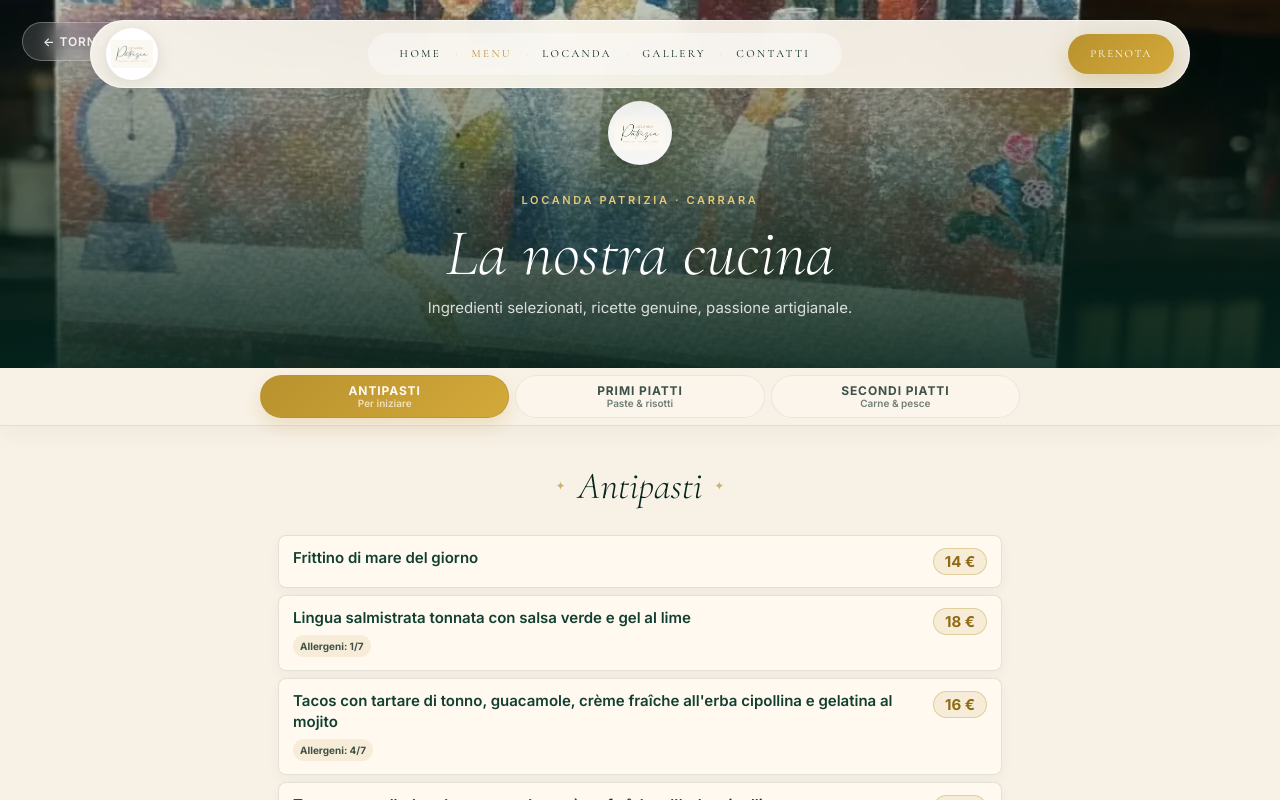
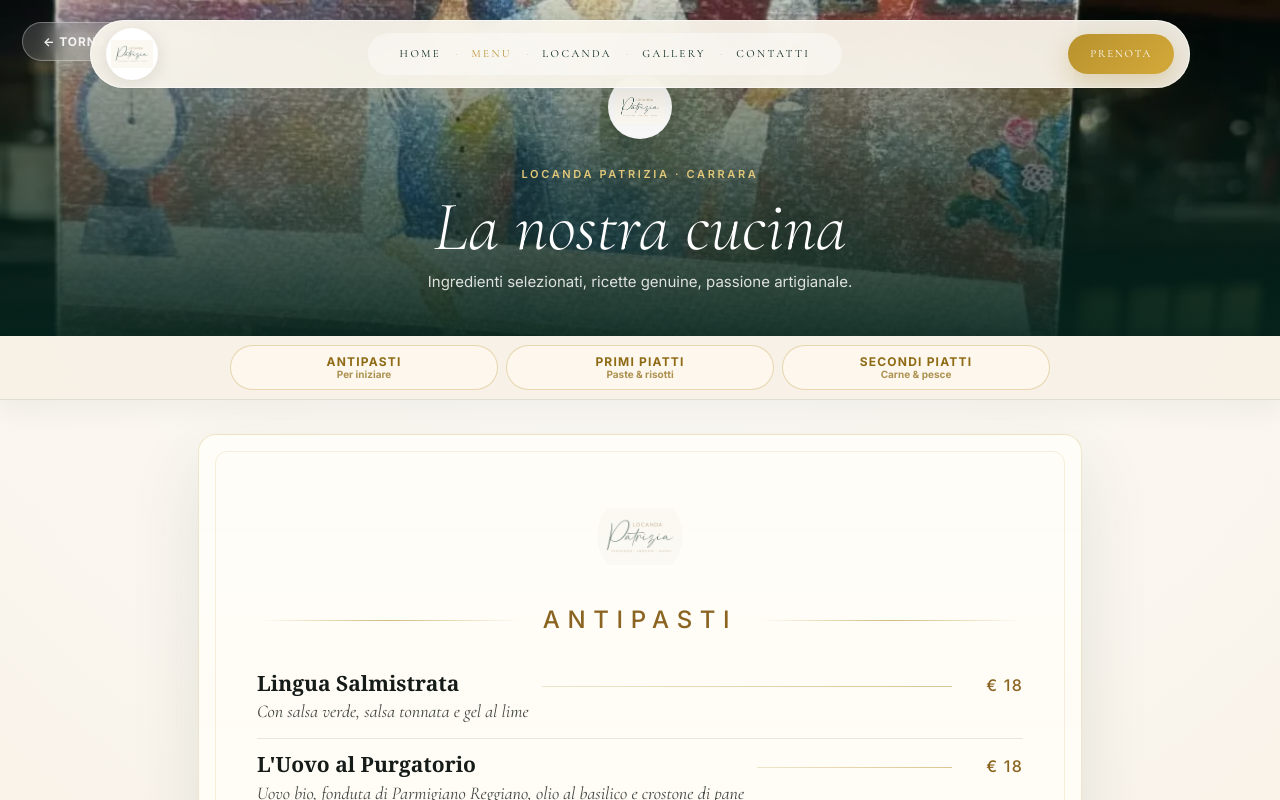
Before and after one commit to Josemusettii/locanda-patrizia, a React (Vite) app: page / in a window 1280 px wide. Both pictures are taken after a click on the button "SFOGLIA IL MENU COMPLETO". Shown: the top 800 px of the page. Built offline with nearby package versions, Linux system fonts and the light colour scheme.

Commit message:
Refresh menu and gallery

```diff
--- a/src/App.css
+++ b/src/App.css
@@ -132,43 +132,52 @@ address { font-style: normal; }
 .footer-bottom-link:hover { color: #e2c878; }
 
 /* MENU PAGE */
-.menu-page { min-height: 100vh; background: #f8f1e6; }
-.menu-hero { position: relative; height: 46svh; min-height: 320px; overflow: hidden; }
+.menu-page { min-height: 100vh; background: radial-gradient(circle at 50% 0%, rgba(255,255,255,.86), rgba(248,241,230,.96) 46%, #f3eadb 100%); }
+.menu-hero { position: relative; height: 42svh; min-height: 300px; overflow: hidden; }
 .menu-hero-img { position: absolute; inset: 0; width: 100%; height: 100%; object-fit: cover; }
-.menu-hero-shade { position: absolute; inset: 0; background: linear-gradient(0deg, rgba(5,37,29,.9) 0%, rgba(5,37,29,.5) 54%, rgba(5,37,29,.22) 100%); }
-.menu-hero-content { position: absolute; inset: 0; z-index: 2; display: flex; flex-direction: column; align-items: center; justify-content: flex-end; padding-bottom: 48px; text-align: center; color: white; }
-.back-btn { position: absolute; top: 22px; left: 22px; background: rgba(255,255,255,.12); border: 1px solid rgba(255,255,255,.28); color: rgba(255,255,255,.9); border-radius: 999px; padding: 9px 20px; font-family: var(--menu-font); font-size: 12px; font-weight: 600; letter-spacing: .08em; text-transform: uppercase; cursor: pointer; backdrop-filter: blur(10px); transition: background .2s; }
-.back-btn:hover { background: rgba(255,255,255,.22); }
-.menu-hero-logo { width: 64px; height: 64px; border-radius: 50%; background: rgba(255,255,255,.94); display: flex; align-items: center; justify-content: center; margin-bottom: 16px; box-shadow: 0 6px 28px rgba(0,0,0,.2); }
+.menu-hero-shade { position: absolute; inset: 0; background: linear-gradient(0deg, rgba(5,37,29,.92) 0%, rgba(5,37,29,.54) 56%, rgba(5,37,29,.18) 100%); }
+.menu-hero-content { position: absolute; inset: 0; z-index: 2; display: flex; flex-direction: column; align-items: center; justify-content: flex-end; padding: 0 22px 42px; text-align: center; color: white; }
+.back-btn { position: absolute; top: 22px; left: 22px; background: rgba(255,255,255,.14); border: 1px solid rgba(255,255,255,.3); color: rgba(255,255,255,.92); border-radius: 999px; padding: 9px 20px; font-family: var(--menu-font); font-size: 12px; font-weight: 650; letter-spacing: .08em; text-transform: uppercase; cursor: pointer; backdrop-filter: blur(10px); transition: background .2s, transform .2s; }
+.back-btn:hover { background: rgba(255,255,255,.23); transform: translateY(-1px); }
+.menu-hero-logo { width: 64px; height: 64px; border-radius: 50%; background: rgba(255,255,255,.95); display: flex; align-items: center; justify-content: center; margin-bottom: 16px; box-shadow: 0 6px 28px rgba(0,0,0,.2); }
 .menu-hero-logo img { width: 50px; height: 50px; object-fit: contain; }
 .menu-hero-eyebrow { font-family: var(--menu-font); font-size: 11px; letter-spacing: .24em; text-transform: uppercase; color: #e2c878; margin-bottom: 10px; font-weight: 600; }
-.menu-hero-title { font-family: 'Cormorant Garamond', serif; font-size: clamp(38px, 6vw, 66px); font-style: italic; font-weight: 300; color: white; margin: 0 0 10px; line-height: 1; }
-.menu-hero-subtitle { font-family: var(--menu-font); font-size: 15px; font-weight: 400; color: rgba(255,255,255,.82); margin: 0; }
-.menu-tabs-wrap { position: sticky; top: 0; z-index: 10; background: rgba(248,241,230,.97); backdrop-filter: blur(16px); border-bottom: 1px solid rgba(15,63,49,.1); padding: 0 18px; box-shadow: 0 8px 24px rgba(15,63,49,.045); }
-.menu-tabs { max-width: 760px; margin: 0 auto; display: flex; gap: 6px; padding: 7px 0; }
-.menu-tab { flex: 1; background: rgba(255,250,240,.52); border: 1px solid rgba(15,63,49,.08); border-radius: 999px; padding: 8px 10px; cursor: pointer; display: flex; flex-direction: column; align-items: center; gap: 1px; transition: background .25s, border-color .25s, color .25s, box-shadow .25s; color: var(--muted); font-family: var(--menu-font); }
-.menu-tab.active, .menu-tab[aria-selected="true"] { background: linear-gradient(135deg, var(--gold), var(--gold-light)); border-color: rgba(184,146,46,.62); color: #fffaf0; box-shadow: 0 8px 18px rgba(184,146,46,.2); }
-.tab-label { font-size: 12px; font-weight: 700; letter-spacing: .075em; text-transform: uppercase; line-height: 1.1; }
-.tab-sub { font-size: 10px; font-weight: 600; opacity: .72; line-height: 1.1; }
-.menu-body { max-width: 760px; margin: 0 auto; padding: 30px 18px 76px; }
-.menu-section-title { display: flex; align-items: center; justify-content: center; gap: 12px; margin-bottom: 18px; }
-.menu-section-title h2 { font-family: 'Cormorant Garamond', serif; font-size: clamp(28px, 3.4vw, 38px); font-style: italic; font-weight: 300; color: var(--deep); margin: 0; white-space: nowrap; }
+.menu-hero-title { font-family: 'Cormorant Garamond', serif; font-size: clamp(42px, 6vw, 70px); font-style: italic; font-weight: 300; color: white; margin: 0 0 10px; line-height: .95; }
+.menu-hero-subtitle { font-family: var(--menu-font); font-size: 15px; font-weight: 400; color: rgba(255,255,255,.84); margin: 0; }
+.menu-tabs-wrap { position: sticky; top: 0; z-index: 10; background: rgba(248,241,230,.94); backdrop-filter: blur(18px); border-bottom: 1px solid rgba(15,63,49,.1); padding: 0 18px; box-shadow: 0 10px 24px rgba(15,63,49,.05); }
+.menu-tabs { max-width: 820px; margin: 0 auto; display: flex; gap: 8px; padding: 9px 0; }
+.menu-tab { flex: 1; background: rgba(255,250,240,.62); border: 1px solid rgba(184,146,46,.32); border-radius: 999px; padding: 9px 12px; cursor: pointer; display: flex; flex-direction: column; align-items: center; gap: 1px; transition: background .25s, border-color .25s, color .25s, box-shadow .25s, transform .25s; color: #8f6b16; font-family: var(--menu-font); }
+.menu-tab:hover { background: var(--gold); border-color: var(--gold); color: #fffaf0; box-shadow: 0 8px 18px rgba(184,146,46,.2); transform: translateY(-1px); }
+.tab-label { font-size: 12px; font-weight: 800; letter-spacing: .1em; text-transform: uppercase; line-height: 1.1; }
+.tab-sub { font-size: 10px; font-weight: 650; opacity: .72; line-height: 1.1; }
+.menu-body { max-width: 920px; margin: 0 auto; padding: 34px 18px 76px; }
+.menu-paper { position: relative; overflow: hidden; padding: clamp(28px, 5vw, 58px); border: 1px solid rgba(184,146,46,.22); border-radius: 18px; background: linear-gradient(180deg, rgba(255,253,247,.96), rgba(255,249,238,.92)); box-shadow: 0 24px 70px rgba(15,63,49,.1); }
+.menu-paper::before { content: ""; position: absolute; inset: 16px; border: 1px solid rgba(184,146,46,.14); border-radius: 12px; pointer-events: none; }
+.menu-paper-mark { display: flex; justify-content: center; margin-bottom: 22px; opacity: .78; }
+.menu-paper-mark img { width: 86px; height: 86px; object-fit: contain; border-radius: 50%; }
+.menu-course { position: relative; scroll-margin-top: 76px; }
+.menu-course + .menu-course { margin-top: 44px; }
+.menu-section-title { display: grid; grid-template-columns: minmax(44px, 1fr) auto minmax(44px, 1fr); align-items: center; gap: 22px; margin-bottom: 18px; }
+.menu-section-title span { height: 1px; background: linear-gradient(90deg, transparent, rgba(184,146,46,.62), transparent); }
+.menu-section-title h2 { font-family: var(--menu-font); font-size: clamp(17px, 2.2vw, 24px); font-weight: 500; color: #8a6420; margin: 0; white-space: nowrap; letter-spacing: .32em; text-transform: uppercase; }
 .menu-ornament { color: var(--gold); font-size: 12px; opacity: .65; flex-shrink: 0; }
 .menu-ornament.small { font-size: 9px; }
 @keyframes itemFadeIn { from { opacity: 0; transform: translateY(6px); } to { opacity: 1; transform: none; } }
-.menu-items-list { display: flex; flex-direction: column; gap: 7px; }
-.menu-item { display: grid; grid-template-columns: minmax(0, 1fr) auto; align-items: start; gap: 14px; padding: 12px 14px; border: 1px solid rgba(15,63,49,.12); border-radius: 8px; background: rgba(255,250,240,.92); box-shadow: 0 5px 14px rgba(15,63,49,.04); animation: itemFadeIn .4s ease both; }
+.menu-items-list { display: flex; flex-direction: column; gap: 0; }
+.menu-item { display: grid; grid-template-columns: minmax(0, auto) 1fr auto; align-items: baseline; gap: 13px; padding: 13px 0 15px; border-bottom: 1px solid rgba(15,63,49,.11); animation: itemFadeIn .4s ease both; }
+.menu-item:last-child { border-bottom: 0; }
 .menu-item-info { min-width: 0; }
-.menu-item-name { margin: 0; font-family: var(--menu-font); font-size: 15px; font-weight: 560; color: #123f32; line-height: 1.38; letter-spacing: 0; }
+.menu-item-name { margin: 0; font-family: Georgia, 'Times New Roman', serif; font-size: clamp(17px, 2vw, 21px); font-weight: 700; color: #151b18; line-height: 1.18; letter-spacing: 0; }
+.menu-item-desc { margin: 5px 0 0; max-width: 620px; font-family: 'Cormorant Garamond', serif; font-size: clamp(15px, 1.8vw, 18px); font-style: italic; font-weight: 500; color: rgba(21,27,24,.82); line-height: 1.28; letter-spacing: 0; }
 .menu-item-tag { display: inline-block; margin-top: 6px; padding: 3px 7px; border-radius: 999px; background: rgba(184,146,46,.12); font-family: var(--menu-font); font-size: 10px; font-style: normal; font-weight: 700; color: var(--muted); }
-.menu-item-separator { display: none; }
-.menu-item-price { align-self: start; min-width: 54px; display: inline-flex; justify-content: center; padding: 5px 9px; border-radius: 999px; background: rgba(184,146,46,.13); border: 1px solid rgba(184,146,46,.34); font-family: var(--menu-font); font-size: 15px; font-weight: 800; color: #8f6b16; text-align: center; white-space: nowrap; line-height: 1; }
+.menu-item-separator { min-width: 36px; height: 1px; background: linear-gradient(90deg, rgba(184,146,46,.22), rgba(184,146,46,.5)); transform: translateY(-4px); }
+.menu-item-price { min-width: 58px; font-family: var(--menu-font); font-size: 16px; font-weight: 500; color: #8a6420; text-align: right; white-space: nowrap; line-height: 1; letter-spacing: .08em; }
 .menu-page-footer { margin-top: 44px; text-align: center; }
 .menu-note { font-family: var(--menu-font); font-size: 13px; font-style: normal; color: var(--muted); line-height: 1.75; margin-bottom: 24px; }
 .menu-footer-divider { margin: 20px 0; display: flex; align-items: center; justify-content: center; gap: 16px; }
 .menu-footer-divider::before, .menu-footer-divider::after { content: ""; flex: 1; height: 1px; max-width: 70px; background: rgba(184,146,46,.3); }
-.menu-reserve-btn { display: inline-block; background: linear-gradient(135deg, var(--green), #0b4635); color: #fff; border: none; border-radius: 999px; padding: 15px 46px; font-family: var(--menu-font); font-size: 13px; font-weight: 700; letter-spacing: .12em; text-transform: uppercase; cursor: pointer; box-shadow: 0 10px 32px rgba(6,40,31,.22); transition: transform .3s, box-shadow .3s; }
-.menu-reserve-btn:hover { transform: translateY(-2px); box-shadow: 0 16px 44px rgba(6,40,31,.3); }
+.menu-reserve-btn { display: inline-block; background: var(--gold); color: #fff; border: none; border-radius: 999px; padding: 15px 46px; font-family: var(--menu-font); font-size: 13px; font-weight: 700; letter-spacing: .12em; text-transform: uppercase; cursor: pointer; box-shadow: 0 10px 32px rgba(184,146,46,.22); transition: transform .3s, box-shadow .3s, background .3s; }
+.menu-reserve-btn:hover { transform: translateY(-2px); background: #ad8627; box-shadow: 0 16px 44px rgba(184,146,46,.3); }
 
 /* BOOKING MODAL */
 @keyframes bkSlideUp { from { opacity: 0; transform: translateY(28px) scale(.98); } to { opacity: 1; transform: none; } }
@@ -309,12 +318,20 @@ address { font-style: normal; }
   .tab-label { font-size: 10px; letter-spacing: .045em; }
   .tab-sub { display: none; }
   .menu-body { padding: 22px 10px 84px; }
-  .menu-section-title { margin-bottom: 14px; }
-  .menu-section-title h2 { font-size: 26px; }
-  .menu-items-list { gap: 7px; }
-  .menu-item { grid-template-columns: minmax(0, 1fr) auto; gap: 10px; padding: 11px 10px 11px 12px; }
-  .menu-item-name { font-size: 13.5px; line-height: 1.38; }
-  .menu-item-price { min-width: 48px; padding: 5px 8px; font-size: 13.5px; }
+  .menu-paper { padding: 24px 16px; border-radius: 14px; }
+  .menu-paper::before { inset: 9px; border-radius: 10px; }
+  .menu-paper-mark { margin-bottom: 14px; }
+  .menu-paper-mark img { width: 64px; height: 64px; }
+  .menu-course { scroll-margin-top: 62px; }
+  .menu-course + .menu-course { margin-top: 34px; }
+  .menu-section-title { grid-template-columns: minmax(24px, 1fr) auto minmax(24px, 1fr); gap: 12px; margin-bottom: 10px; }
+  .menu-section-title h2 { font-size: 14px; letter-spacing: .18em; }
+  .menu-items-list { gap: 0; }
+  .menu-item { grid-template-columns: minmax(0, 1fr) auto; gap: 12px; padding: 13px 0 14px; }
+  .menu-item-name { font-size: 16px; line-height: 1.2; }
+  .menu-item-desc { margin-top: 4px; font-size: 15px; line-height: 1.25; }
+  .menu-item-separator { display: none; }
+  .menu-item-price { min-width: 42px; font-size: 14px; letter-spacing: .04em; }
   .menu-page-footer { margin-top: 32px; }
   .menu-note { font-size: 11px; }
   .menu-reserve-btn { width: 100%; padding: 14px 22px; font-size: 12px; }
--- a/src/App.tsx
+++ b/src/App.tsx
@@ -85,6 +85,7 @@ const gallery: Photo[] = [
   { title: "La sala",     alt: "La sala da pranzo della Locanda Patrizia con tavoli apparecchiati e statue di marmo di Carrara",           img: publicImg("gallery-statua.jpg"), fallback: esternoCarrara,  pos: "50% 50%" },
   { title: "Carrara",     alt: "Il centro storico di Carrara con arte di strada — dove si trova la Locanda Patrizia ristorante",           img: esternoCarrara,                                             pos: "50% 50%" },
   { title: "I dettagli",  alt: "Dettagli del bancone della Locanda Patrizia: bottiglie di vino, sculture e fiori secchi",                 img: publicImg("gallery-tavolo.jpg"),                            pos: "50% 50%" },
+  { title: "La chicca",   alt: "Le caramelle di benvenuto della Locanda Patrizia con quadri e dettagli di sala",                         img: publicImg("gallery-chicca.jpg"),                            pos: "50% 56%" },
   { title: "Il menu",     alt: "La copertina illustrata del menu della Locanda Patrizia, ristorante a Carrara in Piazza delle Erbe, 1",        img: menuCover,                                                  pos: "50% 50%" },
 ];
 
--- a/src/MenuPage.tsx
+++ b/src/MenuPage.tsx
@@ -1,44 +1,52 @@
-import { useState } from "react";
 import logo from "./assets/logo.webp";
 import menuCover from "./assets/menu-cover.webp";
 
-const menuData = {
+type MenuKey = "antipasti" | "primi" | "secondi";
+type MenuItem = {
+  name: string;
+  description: string;
+  price: number;
+  tag?: string;
+};
+
+const menuData: Record<MenuKey, MenuItem[]> = {
   antipasti: [
-    { name: "Frittino di mare del giorno", price: 14 },
-    { name: "Lingua salmistrata tonnata con salsa verde e gel al lime", price: 18, tag: "1/7" },
-    { name: "Tacos con tartare di tonno, guacamole, crème fraîche all'erba cipollina e gelatina al mojito", price: 16, tag: "4/7" },
-    { name: "Tacos con pulled pork, guacamole e crème fraîche all'erba cipollina", price: 16 },
-    { name: "Battuta al coltello di chianina e i suoi condimenti", price: 16 },
-    { name: "Il nostro uovo al purgatorio, fonduta di parmigiano, olio al basilico e pane croccante", price: 12 },
-    { name: "Riso cacio e pepe al salto con tartar di gambero, gel al mango, avocado e la nostra teriaki", price: 16 },
+    { name: "Lingua Salmistrata", description: "Con salsa verde, salsa tonnata e gel al lime", price: 18 },
+    { name: "L'Uovo al Purgatorio", description: "Uovo bio, fonduta di Parmigiano Reggiano, olio al basilico e crostone di pane", price: 18 },
+    { name: "Tacos Fusion", description: "Pulled pork artigianale, guacamole e crème fraîche all'erba cipollina", price: 16 },
+    { name: "Tacos Summer", description: "Tartare di tonno, guacamole, crème fraîche all'erba cipollina e gel al mojito", price: 16 },
+    { name: "La Chianina", description: "Battuta al coltello di pura Chianina e i suoi condimenti classici", price: 16 },
+    { name: "Il Fresco", description: "Frittino di mare del giorno secondo mercato", price: 14 },
+    { name: "Riso al Salto", description: "Riso cacio e pepe croccante, tartare di gambero blu, gel al mango e teriyaki", price: 17 },
   ],
   primi: [
-    { name: "Cappellacci al ricordo di baccalà marinato", price: 19 },
-    { name: "Lasagnette verdi al ragù", price: 13 },
-    { name: "Ravioli del plin ripieni di gamberi e lardo di Collonata su crema di asparagi", price: 20 },
-    { name: "Bottoni ripieni di quaglia, il suo fondo è crema di provola affumicata", price: 18 },
-    { name: "Spaghetti monograno Felicetti «Il Capelli» alle arselle sgusciate", price: 25 },
-    { name: "Pappardelle al ragù di cinghiale", price: 17 },
+    { name: "Ricordo di Baccalà", description: "Cappellacci fatti a mano con ripieno di baccalà marinato", price: 19 },
+    { name: "Bottoni alla Quaglia", description: "Ripieni di quaglia su crema di provola affumicata e il suo fondo", price: 18 },
+    { name: "La Tradizione", description: "Lasagnette verdi \"stordellata\" con il tipico ripieno dei tordelli alla carrarese", price: 15 },
+    { name: "Cacciagione", description: "Pappardelle al cervo", price: 18 },
+    { name: "Mare e Terra", description: "Ravioli del plin ai gamberi e lardo di Colonnata su crema di asparagi", price: 20 },
+    { name: "Lo Spaghetto", description: "Monograno Felicetti, vongole veraci sgusciate, zest di limone e bottarga", price: 25 },
   ],
   secondi: [
-    { name: "Il nostro pollo alla birra ripieno di verdure, salsiccia e formaggio con patate duchesse", price: 17 },
-    { name: "Costolette di agnello panate alle erbette di montagna con patate e il suo fondo", price: 25 },
-    { name: "Filetto di maialino CBT in crosta di semi di zucca, il suo fondo e pioppini saltati", price: 17 },
-    { name: "Il piccioncino col suo fondo, radicchio e crema di carote", price: 25 },
-    { name: "Vaporata di calamari e gamberi con verdure marinate", price: 20 },
-    { name: "Polpo in doppia cottura su purea di patate al limone, petali di cipolla croccante e la sua maionese", price: 22 },
+    { name: "Il Polpo", description: "In doppia cottura su crema di patate al limone, cipolla croccante e maionese", price: 22 },
+    { name: "Pollo alla Birra", description: "Ripieno di verdure e salsiccia con patate duchesse", price: 17 },
+    { name: "La Vaporata", description: "Calamari e gamberi al vapore con verdurine marinate", price: 20 },
+    { name: "L'Agnello", description: "Costolette alle erbe di montagna, patate novelle e fondo bruno", price: 25 },
+    { name: "Il Nostro Piccione", description: "Con crema di carote, radicchio e il suo fondo", price: 24 },
   ],
 };
 
 // ─── MENU PAGE ────────────────────────────────────────────────────────────────
 export default function MenuPage({ onBack, openBooking }: { onBack: () => void; openBooking: () => void }) {
-  const [activeTab, setActiveTab] = useState<"antipasti" | "primi" | "secondi">("antipasti");
   const tabs = [
     { key: "antipasti" as const, label: "Antipasti",      sub: "Per iniziare" },
     { key: "primi"     as const, label: "Primi Piatti",   sub: "Paste & risotti" },
     { key: "secondi"   as const, label: "Secondi Piatti", sub: "Carne & pesce" },
   ];
-  const items = menuData[activeTab];
+  const jumpTo = (key: MenuKey) => {
+    document.getElementById(`menu-panel-${key}`)?.scrollIntoView({ behavior: "smooth", block: "start" });
+  };
+
   return (
     <div className="menu-page">
       {/* Testo SEO invisibile per la menu page */}
@@ -73,15 +81,12 @@ export default function MenuPage({ onBack, openBooking }: { onBack: () => void;
       </div>
 
       <div className="menu-tabs-wrap" role="navigation" aria-label="Sezioni del menu della Locanda Patrizia">
-        <div className="menu-tabs" role="tablist">
+        <div className="menu-tabs">
           {tabs.map((tab) => (
             <button
               key={tab.key}
-              className={`menu-tab${activeTab === tab.key ? " active" : ""}`}
-              onClick={() => setActiveTab(tab.key)}
-              role="tab"
-              aria-selected={activeTab === tab.key}
-              aria-controls={`menu-panel-${tab.key}`}
+              className="menu-tab"
+              onClick={() => jumpTo(tab.key)}
             >
               <span className="tab-label">{tab.label}</span>
               <span className="tab-sub">{tab.sub}</span>
@@ -90,27 +95,38 @@ export default function MenuPage({ onBack, openBooking }: { onBack: () => void;
         </div>
       </div>
 
-      <div className="menu-body" id={`menu-panel-${activeTab}`} role="tabpanel" aria-label={tabs.find(t => t.key === activeTab)?.label}>
-        <div className="menu-section-title" aria-hidden="true">
-          <span className="menu-ornament">✦</span>
-          <h2>{tabs.find(t => t.key === activeTab)?.label}</h2>
-          <span className="menu-ornament">✦</span>
+      <div className="menu-body">
+        <div className="menu-paper">
+          <div className="menu-paper-mark" aria-hidden="true">
+            <img src={logo} alt="" width="86" height="86" loading="lazy" />
           </div>
 
-        <ul className="menu-items-list" aria-label={`${tabs.find(t => t.key === activeTab)?.label} — Locanda Patrizia Carrara`}>
-          {items.map((item, i) => (
-            <li className="menu-item" key={i} style={{ animationDelay: `${i * 50}ms` }}>
+          {tabs.map((section) => (
+            <section className="menu-course" id={`menu-panel-${section.key}`} key={section.key} aria-labelledby={`menu-title-${section.key}`}>
+              <div className="menu-section-title">
+                <span aria-hidden="true" />
+                <h2 id={`menu-title-${section.key}`}>{section.label}</h2>
+                <span aria-hidden="true" />
+              </div>
+
+              <ul className="menu-items-list" aria-label={`${section.label} - Locanda Patrizia Carrara`}>
+                {menuData[section.key].map((item, i) => (
+                  <li className="menu-item" key={`${section.key}-${item.name}`} style={{ animationDelay: `${i * 36}ms` }}>
                     <div className="menu-item-info">
                       <p className="menu-item-name">{item.name}</p>
-                {"tag" in item && item.tag && (
+                      <p className="menu-item-desc">{item.description}</p>
+                      {item.tag && (
                         <span className="menu-item-tag" aria-label={`Allergeni: ${item.tag}`}>Allergeni: {item.tag}</span>
                       )}
                     </div>
                     <div className="menu-item-separator" aria-hidden="true" />
-              <span className="menu-item-price" aria-label={`Prezzo: ${item.price} euro`}>{item.price} €</span>
+                    <span className="menu-item-price" aria-label={`Prezzo: ${item.price} euro`}>€ {item.price}</span>
                   </li>
                 ))}
               </ul>
+            </section>
+          ))}
+        </div>
 
         <div className="menu-page-footer">
           <p className="menu-note">
```
Also changed, not shown: public/gallery-chicca.jpg (added). Lines whose indentation alone changed are shown as unchanged.
